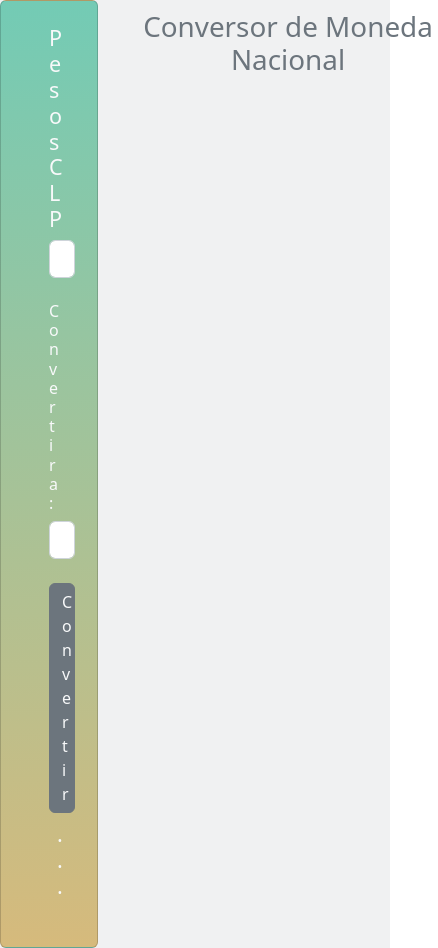
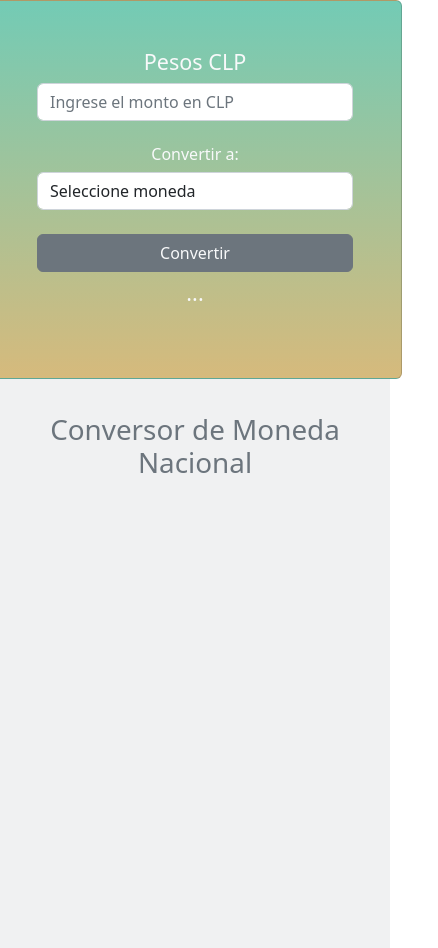
Before and after one commit to carolinamorah/conversor_de_monedas, a plain HTML site: page index.html in a window 390 px wide. Shown: the top 948 px of the page, 438 px wide, since content can reach past the window. Drawn offline with nearby package versions, Linux system fonts and the light colour scheme.

Commit message:
Add responsive design

```diff
--- a/assets/css/style.css
+++ b/assets/css/style.css
@@ -3,17 +3,12 @@
     padding: 0;
 }
 
-.flex-container{
-    display: flex;
-    width: 100vw;
-
-}
 .calculadora {
     background: linear-gradient(0deg, rgba(214,186,124,1) 0%, rgba(115,203,181,1) 100%);
+
 }
 
 .grafico {
-    margin: 10px 40px;
-    height: 800px;
-    width: 1000px;
+    margin: 10px auto;
+    height: 100vh;
 }
--- a/index.html
+++ b/index.html
@@ -11,9 +11,9 @@
 </head>
 <body>
 
-    <div class="flex-container bg-secondary bg-opacity-10 text-center">
-
-        <section class="calculadora card py-4 px-5 text-light text-center" style="width: 26rem;">
+    <div class="bg-secondary bg-opacity-10 text-center">
+        <div class="row">
+            <section class="calculadora col-xs-12 col-md-4 card py-5 px-5 text-light text-center" style="width: 26rem;">
                 <h2 class="h4">Pesos CLP</h2>
                 <div>
                     <input class="form-control" id="inputCLP" type="number" min=0 placeholder="Ingrese el monto en CLP">
@@ -31,10 +31,11 @@
                     <div class="m-2" id="seccionError"></div>
             </section>
 
-        <section class="grafico">
-            <h1 class="text-secondary text-center mb-5">Conversor de Moneda Nacional</h1>
+            <section class="grafico col-md-8 p-4 px-4">
+                <h1 class="text-secondary mb-5">Conversor de Moneda Nacional</h1>
                 <canvas id="myChart"></canvas>
             </section>
+        </div>
     </div>
 
     <script src="https://cdn.jsdelivr.net/npm/chart.js"></script>
```
Also changed, not shown: 1 other file. Lines whose indentation alone changed are shown as unchanged.
